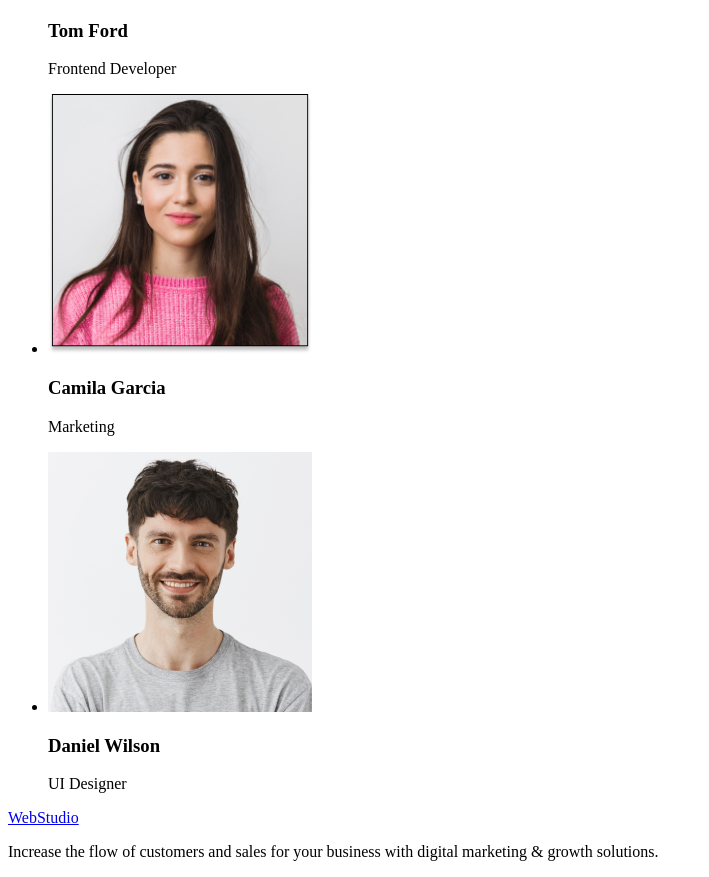
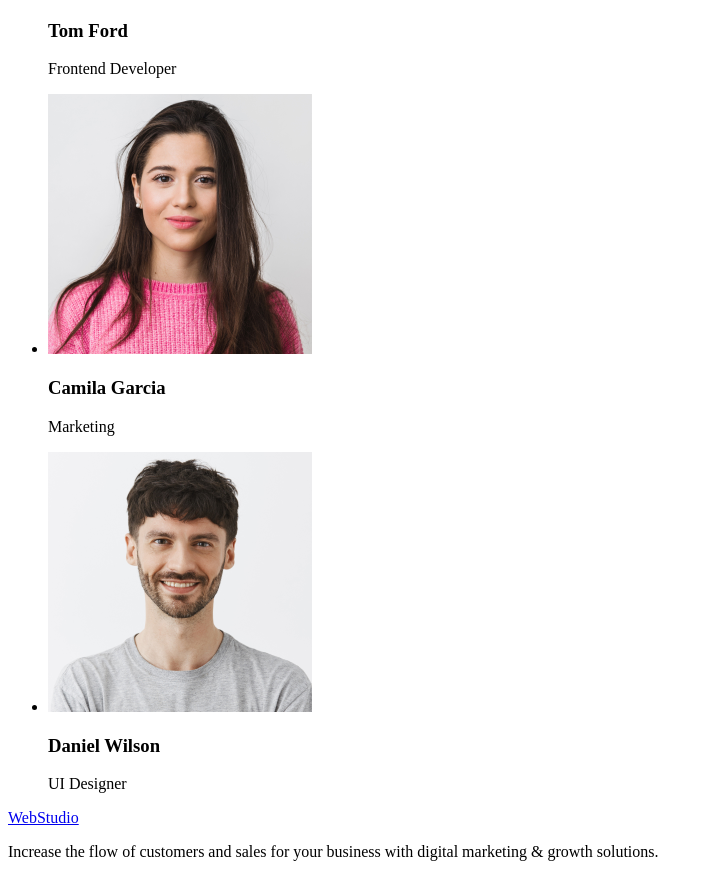
Before and after one commit to Irysichka/goit-markup-hw-01, a plain HTML site: page index.html in a window 1280 px wide. Shown: the part 1281-2158 px from the top of the page, without its empty margins (0-709 px from the left). Drawn offline with Linux system fonts and the light colour scheme.

Commit message:
exchange photo Camila

```diff
--- a/index.html
+++ b/index.html
@@ -95,7 +95,7 @@
           </li>
           <li>
             <img
-              src="./images/img-3.jpg"
+              src="./images/img 3.jpg"
               alt="photo Camila Garcia"
               width="264"
               height="260"
```
Also changed, not shown: images/img 3.jpg (added), images/img-3.jpg (deleted), 1 other file.
